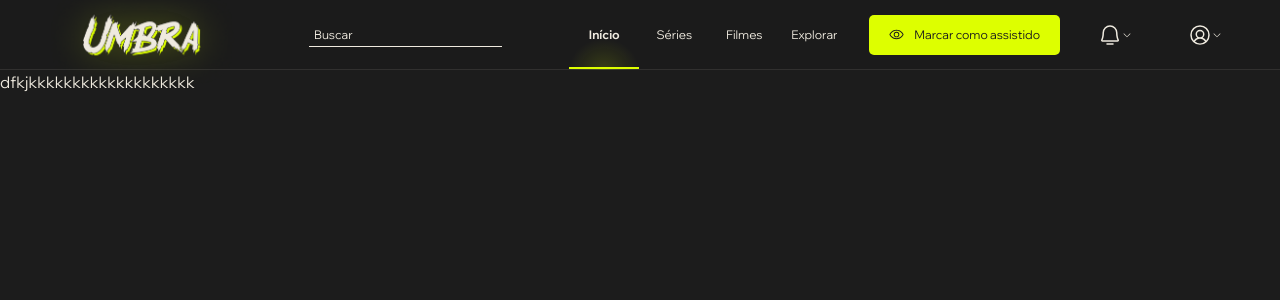
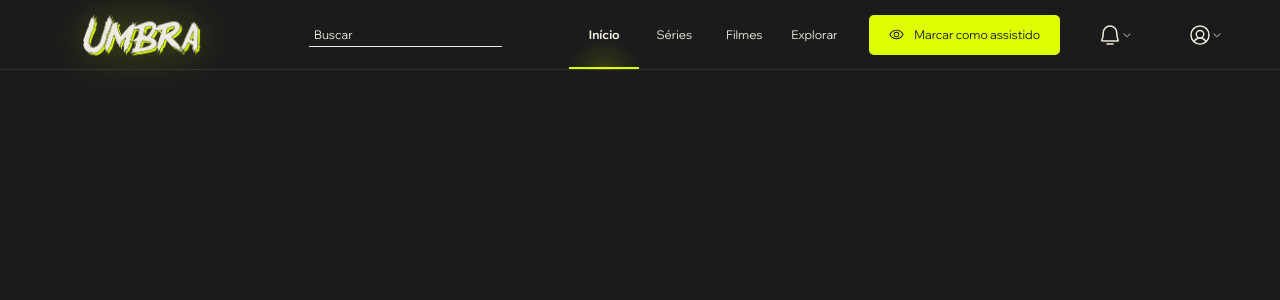
Before and after one commit to omarcosss/umbra, a Next.js app: page / in a window 1280 px wide. Shown: the top 300 px of the page. Built offline with nearby package versions, Linux system fonts and the light colour scheme.

Commit message:
inicio carrossel

```diff
--- /dev/null
+++ b/src/app/components/Carrossel/Carrossel.tsx
@@ -0,0 +1,7 @@
+export default function Carrossel(){
+    return(
+        <div>
+
+        </div>
+    )
+}
--- a/src/app/page.tsx
+++ b/src/app/page.tsx
@@ -1,9 +1,11 @@
 import Image from "next/image";
+import Carrossel from "./components/Carrossel/Carrossel";
+
 
 export default function Home() {
   return (
     <div className="">
-      dfkjkkkkkkkkkkkkkkkkkkk
+      <Carrossel/>
     </div>
   );
 }
```
Also changed, not shown: src/app/components/Carrossel/styles.scss (added).
